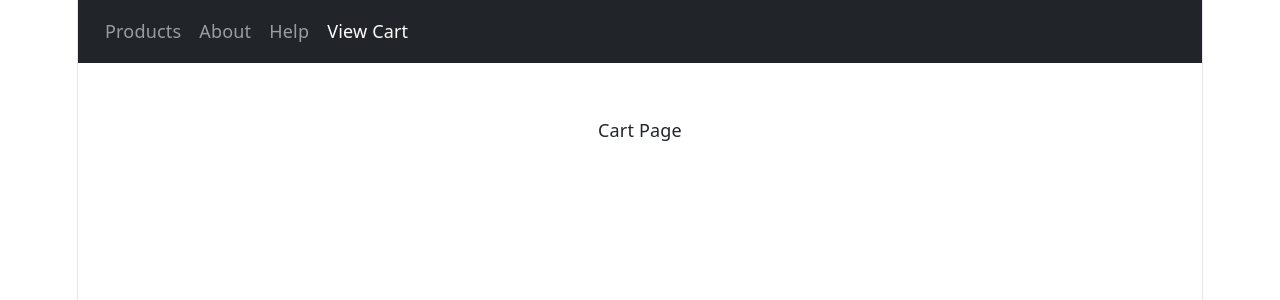
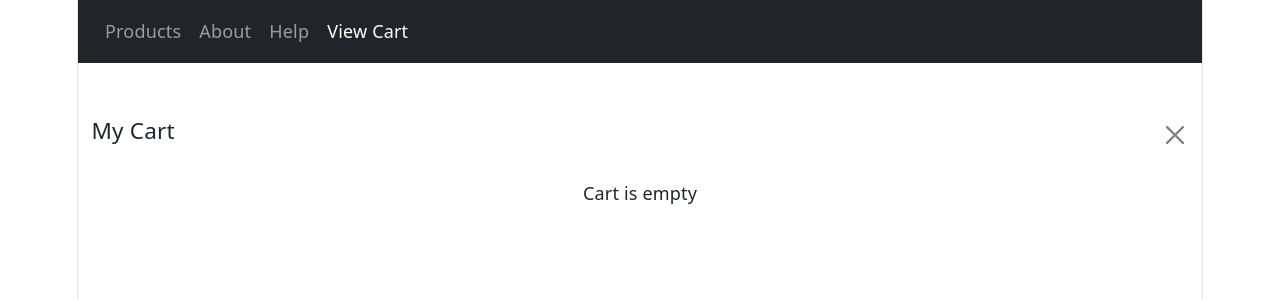
Before and after one commit to challapavan123/CloudFullStack2026, a React (Vite) app in the folder frontend/: page /cart in a window 1280 px wide. Shown: the top 300 px of the page. Built offline with nearby package versions, Linux system fonts and the light colour scheme.

Commit message:
React Carts View Page

```diff
--- a/frontend/src/App.tsx
+++ b/frontend/src/App.tsx
@@ -4,6 +4,7 @@ import './App.css'
 import ProductsList from './components/productsList'
 import AppLayout from './components/AppLayout'
 import  { ProductDetails } from './components/productDetails'
+import Cart from './components/Cart'
 
 function App() {
 
@@ -17,7 +18,7 @@ function App() {
   <Route path="/products/:id" element={<ProductDetails />} />
         <Route path="/about" element={<div>About Page</div>} />
         <Route path="/help" element={<div>Help Page</div>} />
-        <Route path="/cart" element={<div>Cart Page</div>} />
+        <Route path="/cart" element={<Cart />} />
       </Route>
 
 
--- /dev/null
+++ b/frontend/src/components/Cart.tsx
@@ -0,0 +1,57 @@
+import { useNavigate } from "react-router-dom";
+import { useCart } from "./cartstore";
+
+const Cart = () => {
+  const { items } = useCart();
+  const navigate = useNavigate();
+
+  const checkout = () => {
+    navigate("/checkout");
+  };
+
+  return (
+    <div className="cart-sidebar">
+
+      {/* Header */}
+      <div className="cart-header d-flex justify-content-between align-items-center">
+        <h5>My Cart</h5>
+        <button className="btn-close"></button>
+      </div>
+
+      {/* Empty Cart */}
+      {items.length === 0 ? (
+        <p className="text-center mt-4">Cart is empty</p>
+      ) : (
+        <>
+          {/* Cart Items */}
+          <div className="cart-body">
+            {items.map(item => (
+              <div
+                className="cart-item d-flex justify-content-between"
+                key={item.product.id}
+              >
+                <strong>{item.product.name}</strong>
+
+                <small className="text-muted">
+                  ₹ {item.product.price * item.quantity}
+                </small>
+              </div>
+            ))}
+          </div>
+
+          {/* Footer */}
+          <div className="cart-footer">
+            <button
+              className="btn btn-success w-100 mt-2"
+              onClick={checkout}
+            >
+              Checkout
+            </button>
+          </div>
+        </>
+      )}
+    </div>
+  );
+};
+
+export default Cart;
```
